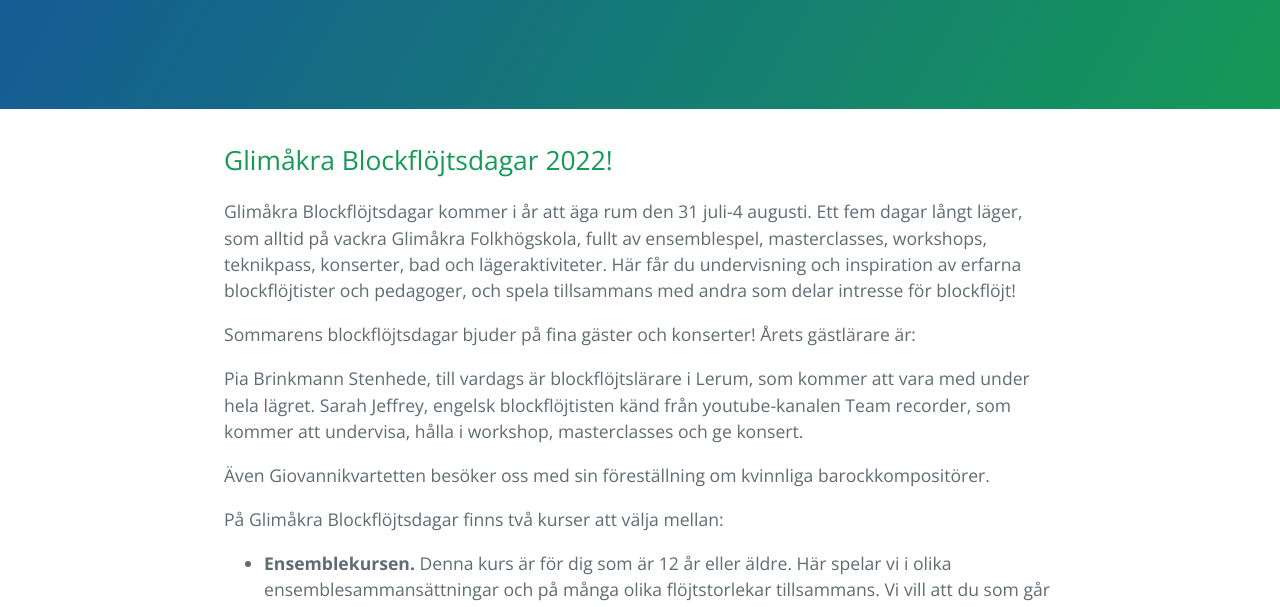
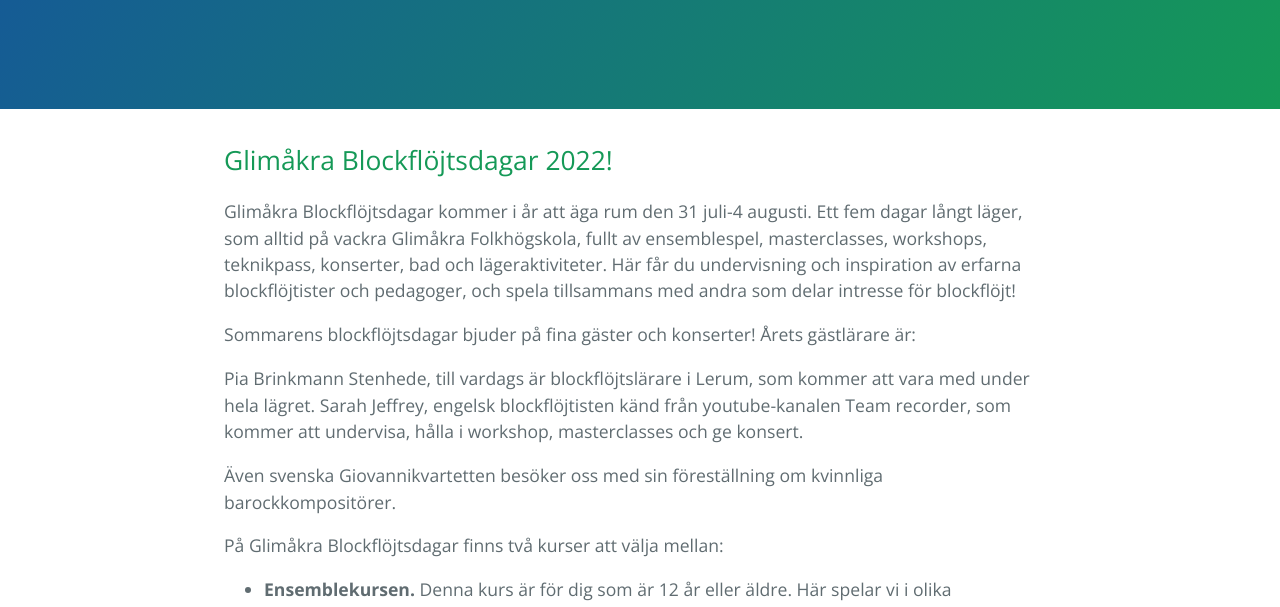
Before and after one commit to sira-blockflojt/sira-blockflojt.github.io, a plain HTML site: page index.html in a window 1280 px wide. Shown: the part 161-768 px from the top of the page. Drawn offline with nearby package versions, Linux system fonts and the light colour scheme.

Commit message:
Update index.html

```diff
--- a/index.html
+++ b/index.html
@@ -53,7 +53,7 @@
 	Pia Brinkmann Stenhede, till vardags är blockflöjtslärare i Lerum, som kommer att vara med under hela lägret.
 Sarah Jeffrey, engelsk blockflöjtisten känd från youtube-kanalen Team recorder, som kommer att undervisa, hålla i workshop, masterclasses och ge konsert.
 </p>
-	Även Giovannikvartetten besöker oss med sin föreställning om kvinnliga barockkompositörer.
+	Även svenska Giovannikvartetten besöker oss med sin föreställning om kvinnliga barockkompositörer.
 
 <p>
 På Glimåkra Blockflöjtsdagar finns två kurser att välja mellan:
```
